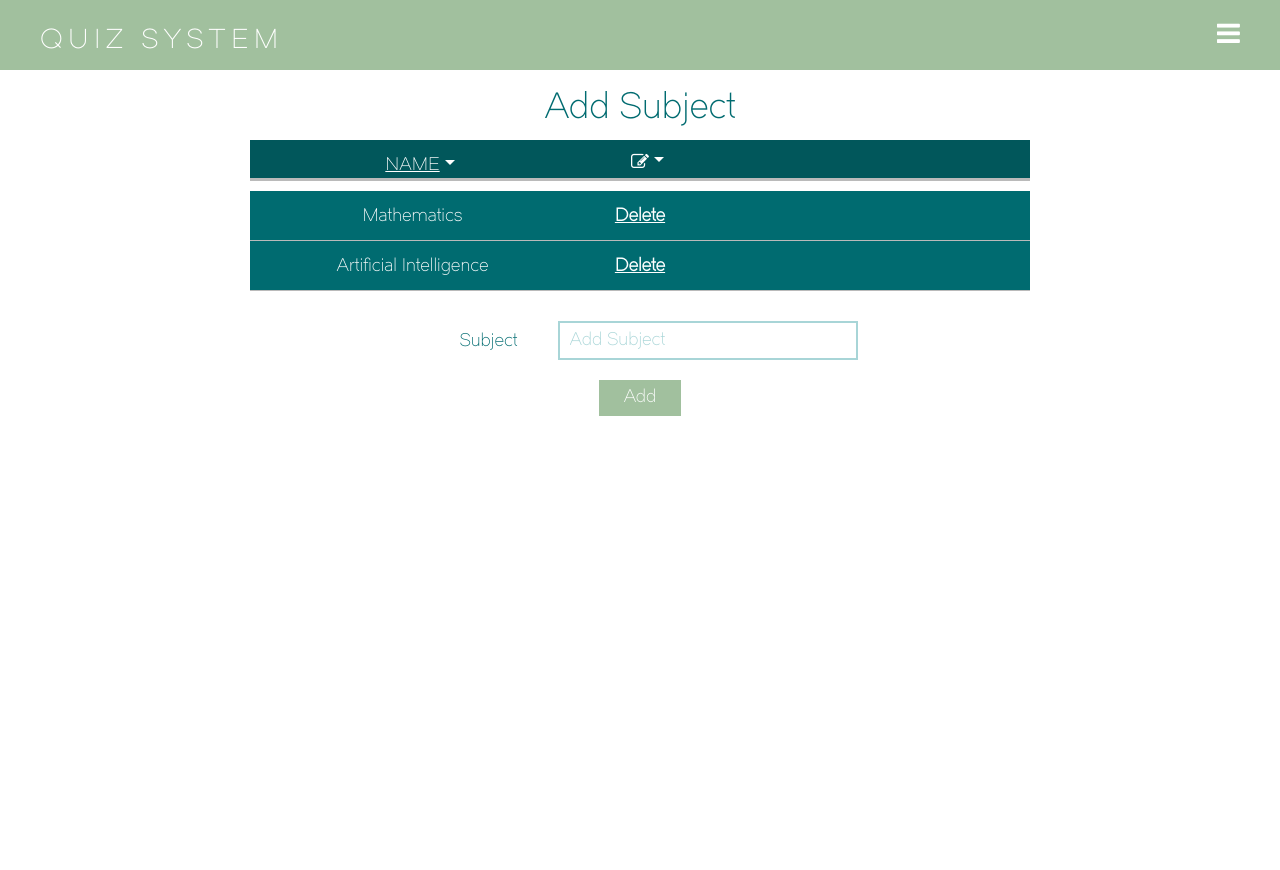
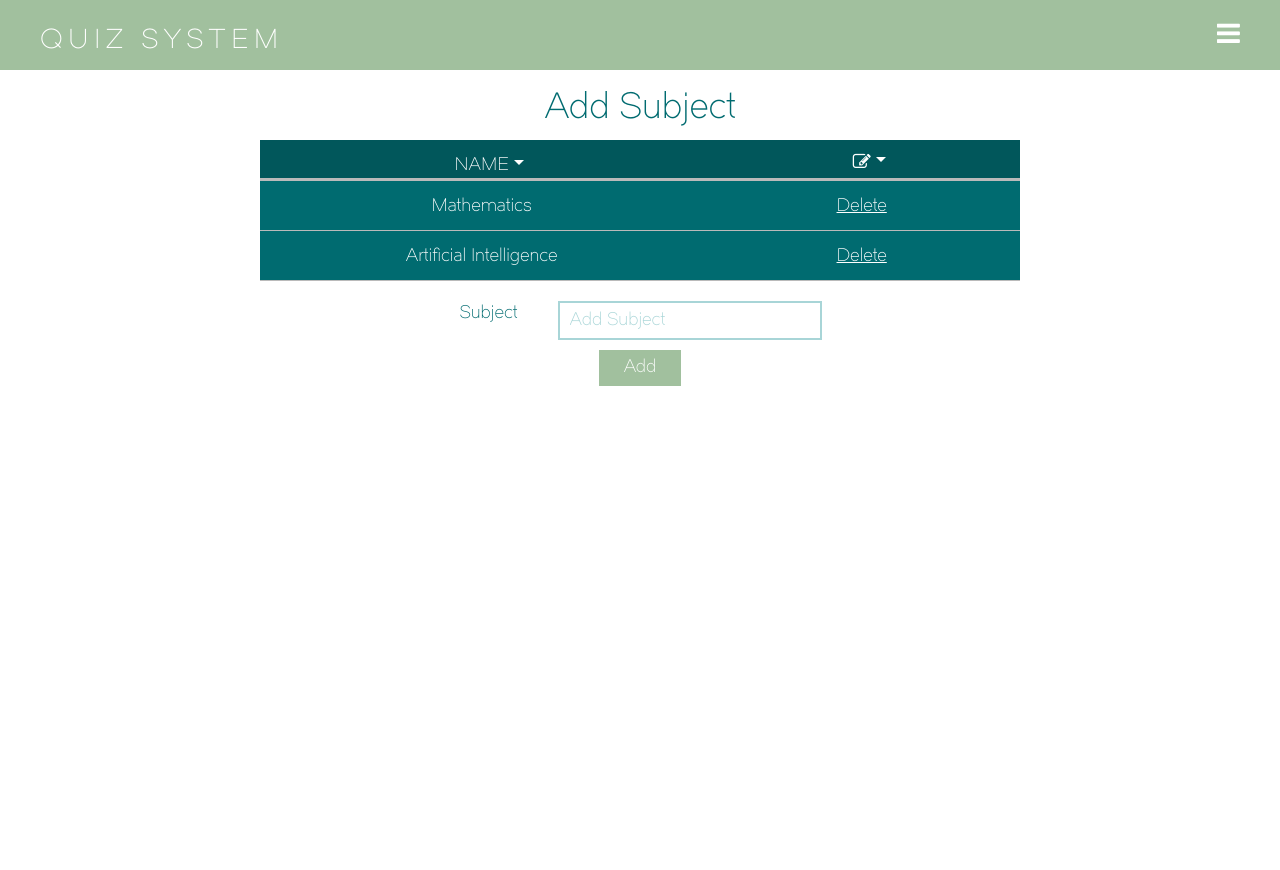
Before and after one commit to ashahmali/web-online-quiz, a CodeIgniter app: page /index.php/admin/add_subject in a window 1280 px wide. Run offline with CodeIgniter, Linux system fonts and the light colour scheme; data that the repository does not hold is empty.

Commit message:
Fix - Tags and style

```diff
--- a/application/views/pages/add_subject.php
+++ b/application/views/pages/add_subject.php
@@ -1,4 +1,4 @@
-<article class="row page login">
+<article class="row page">
 	<div class="col-lg-12 col-md-12 col-sm-12 col-xs-12">
 		<header class="header">
 			<?php echo validation_errors(); ?>
@@ -8,6 +8,7 @@
 			<header class="header">
 			<h1><?php echo $heading;?></h1>
 		</header>
+	</div>
 		<div class="col-lg-2 col-md-2 col-sm-1 col-xs-1">
 
 		</div>
@@ -16,34 +17,37 @@
 			<div class="table">
 				<div class="row header">
 					<!-- if the field is sortable use a tag for the column title otherwise use p tag, order_asc class when the field is sorted -->
-				<div class=" col-sm-5 col-xs-6">
+					<div class=" col-sm-7 col-xs-8">
 						<a >Name</a>
 					</div>
-				<div class="col-sm-2 col-xs-3">
+					<div class="col-sm-5 col-xs-4">
 						<a href="#"><i class="fa fa-pencil-square-o"></i></a>
 					</div>
 				</div>
 				<?php foreach ($subjects as $test): ?>
 				<div class="row table_row">
-				<div class=" col-sm-5 col-xs-6">
+					<div class=" col-sm-7 col-xs-8">
 						<p><?php echo $test['sName']; ?></p>
 					</div>
-				<div class="col-sm-2 col-xs-3">
+					<div class="col-sm-5 col-xs-4">
 						<a href="#" class="quiz_details" data-quizid="<?php echo $test['idSUBJECT']; ?>" data-modaltitle="Details">Delete</a>
 					</div>
 				</div>
 				<?php endforeach; ?>
 
 				</div>
-		</div>
 			<!-- list finishes-->
 		</div>
+		<div class="col-lg-2 col-md-2 col-sm-1 col-xs-1">
+
+		</div>
+
 		<?php echo form_open('admin/add_subject') ?>
-			<div class="row" >
-				<div class="col-1 col-lg-5 col-md-5 col-sm-5 col-xs-12">
+			<div class="row subject_new" >
+				<div class="col-1 col-sm-5 col-xs-12 text-right ">
 					<label for="sub">Subject</label>
 				</div>
-				<div class="col-2 col-lg-7 col-md-7 col-sm-7 col-xs-12">
+				<div class="col-2 col-sm-7 col-xs-12 text-left">
 					<input type="text" name="add_subject" value="<?php echo set_value('add_subject') ?>" placeholder="Add Subject"/>
 				</div>
 			</div>
```
Lines whose indentation alone changed are shown as unchanged.
